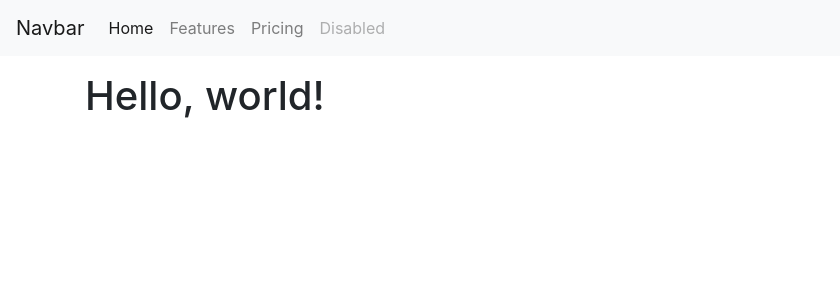
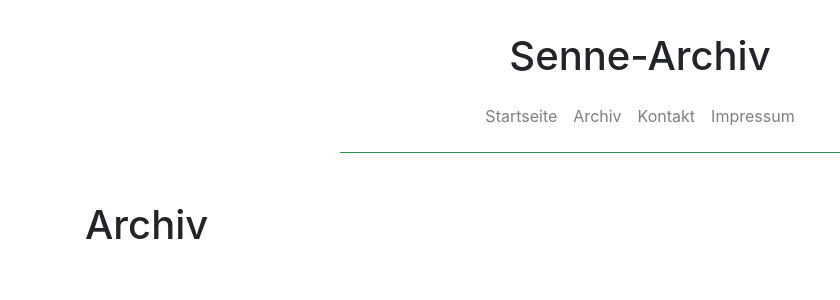
Before and after one commit to n2o/senne-archive-django, a Django app: template archive/templates/archive/detail.html in a window 1280 px wide. Shown: the top 300 px of the page, without its empty margins (0-840 px from the left). Run offline with Django 3.2, Linux system fonts and the light colour scheme; the template is opened without the code that fills it, so the values that code supplies are empty; style sheets or scripts are compiled from the project's sources; some libraries are stand-ins or nearby versions.

Commit message:
Include archive app; add sass files

```diff
--- a/senne/settings.py
+++ b/senne/settings.py
@@ -120,5 +120,6 @@ STATIC_URL = '/static/'
 STATICFILES_DIRS = [
     # os.path.join(BASE_DIR, 'static'),
     os.path.join(BASE_DIR, 'node_modules'),
+    os.path.join(BASE_DIR, 'senne/templates/assets')
     # '/var/www/static/',
 ]
--- /dev/null
+++ b/senne/templates/assets/css/common.sass
@@ -0,0 +1,23 @@
+.material-card
+  background: #fff
+  border-radius: 2px
+  display: inline-block
+  position: relative
+
+.material-card-1
+  box-shadow: 0 1px 3px rgba(0, 0, 0, 0.12), 0 1px 2px rgba(0, 0, 0, 0.24)
+  transition: all 0.3s cubic-bezier(0.25, 0.8, 0.25, 1)
+  &:hover
+    box-shadow: 0 14px 28px rgba(0, 0, 0, 0.25), 0 10px 10px rgba(0, 0, 0, 0.22)
+
+.material-card-2
+  box-shadow: 0 3px 6px rgba(0, 0, 0, 0.16), 0 3px 6px rgba(0, 0, 0, 0.23)
+
+.material-card-3
+  box-shadow: 0 10px 20px rgba(0, 0, 0, 0.19), 0 6px 6px rgba(0, 0, 0, 0.23)
+
+.material-card-4
+  box-shadow: 0 14px 28px rgba(0, 0, 0, 0.25), 0 10px 10px rgba(0, 0, 0, 0.22)
+
+.material-card-5
+  box-shadow: 0 19px 38px rgba(0, 0, 0, 0.3), 0 15px 12px rgba(0, 0, 0, 0.22)
--- /dev/null
+++ b/senne/templates/assets/css/site.sass
@@ -0,0 +1 @@
+@import "common"
--- a/senne/templates/base.html
+++ b/senne/templates/base.html
@@ -11,31 +11,66 @@
   <meta name="author" content="">
 
   <link rel="stylesheet" href="{% static 'bootstrap/dist/css/bootstrap.min.css' %}">
+  <link rel="stylesheet" href="{% static 'css/site.css' %}">
 
   <title>Senne Naturschutzverein</title>
 </head>
 
 <body role="document">
 
-<nav class="navbar navbar-expand-lg navbar-light bg-light">
-  <a class="navbar-brand" href="#">Navbar</a>
-  <button class="navbar-toggler" type="button" data-toggle="collapse" data-target="#navbarNavAltMarkup"
-          aria-controls="navbarNavAltMarkup" aria-expanded="false" aria-label="Toggle navigation">
-    <span class="navbar-toggler-icon"></span>
-  </button>
-  <div class="collapse navbar-collapse" id="navbarNavAltMarkup">
-    <div class="navbar-nav">
-      <a class="nav-item nav-link active" href="#">Home <span class="sr-only">(current)</span></a>
-      <a class="nav-item nav-link" href="#">Features</a>
-      <a class="nav-item nav-link" href="#">Pricing</a>
-      <a class="nav-item nav-link disabled" href="#">Disabled</a>
+<div class="header text-center" style="padding-top: 2rem;">
+  <h1>Senne-Archiv</h1>
+</div>
+
+<nav class="navbar navbar-expand-lg navbar-light">
+  <div class="container">
+    <button class="navbar-toggler" type="button" data-toggle="collapse" data-target="#navbarNavAltMarkup"
+            aria-controls="navbarNavAltMarkup" aria-expanded="false" aria-label="Toggle navigation">
+      <span class="navbar-toggler-icon"></span>
+    </button>
+    <div class="collapse navbar-collapse" id="navbarNavAltMarkup">
+      <div class="navbar-nav mx-auto">
+        <a class="nav-item nav-link" href="{% url 'index' %}">
+          Startseite
+        </a>
+        <a class="nav-item nav-link" href="{% url 'archive:index' %}">
+          Archiv
+        </a>
+        <a class="nav-item nav-link" href="#">Kontakt</a>
+        <a class="nav-item nav-link" href="#">Impressum</a>
+      </div>
     </div>
   </div>
 </nav>
 
-<div class="container" style="padding-top: 1rem;">
-  <h1>Hello, world!</h1>
+<style>
+  .underline {
+    border-top: 1px solid #299549;
+    width: 600px;
+    margin: 0.5em auto 0;
+    padding-bottom: 3em;
+  }
+
+  .underline-small {
+    border-top: 1px solid #299549;
+    width: 200px;
+    margin: 0.5em auto 0;
+    padding-bottom: 2em;
+  }
+
+  .spacer {
+    padding: 2rem 0;
+  }
+</style>
+
+<div class="underline"></div>
+
+<div id="content" class="container">
+  {% block content %}
+  {% endblock %}
 </div>
+
+<div style="padding-bottom: 2rem;"></div>
 
 <script src="{% static 'jquery/dist/jquery.slim.min.js' %}"></script>
 <script src="{% static 'bootstrap/dist/js/bootstrap.min.js' %}"></script>
--- a/senne/urls.py
+++ b/senne/urls.py
@@ -14,12 +14,13 @@ Including another URLconf
     2. Add a URL to urlpatterns:  path('blog/', include('blog.urls'))
 """
 from django.contrib import admin
-from django.urls import path
+from django.urls import path, include
 
 from senne import views
 
 urlpatterns = [
     path('admin/', admin.site.urls),
+    path('archiv/', include('archive.urls')),
     path('', views.index, name='index')
 
     # url(r'^$', views.index, name='index'),
```
Also changed, not shown: senne/templates/index.html (+73 -0 lines).
